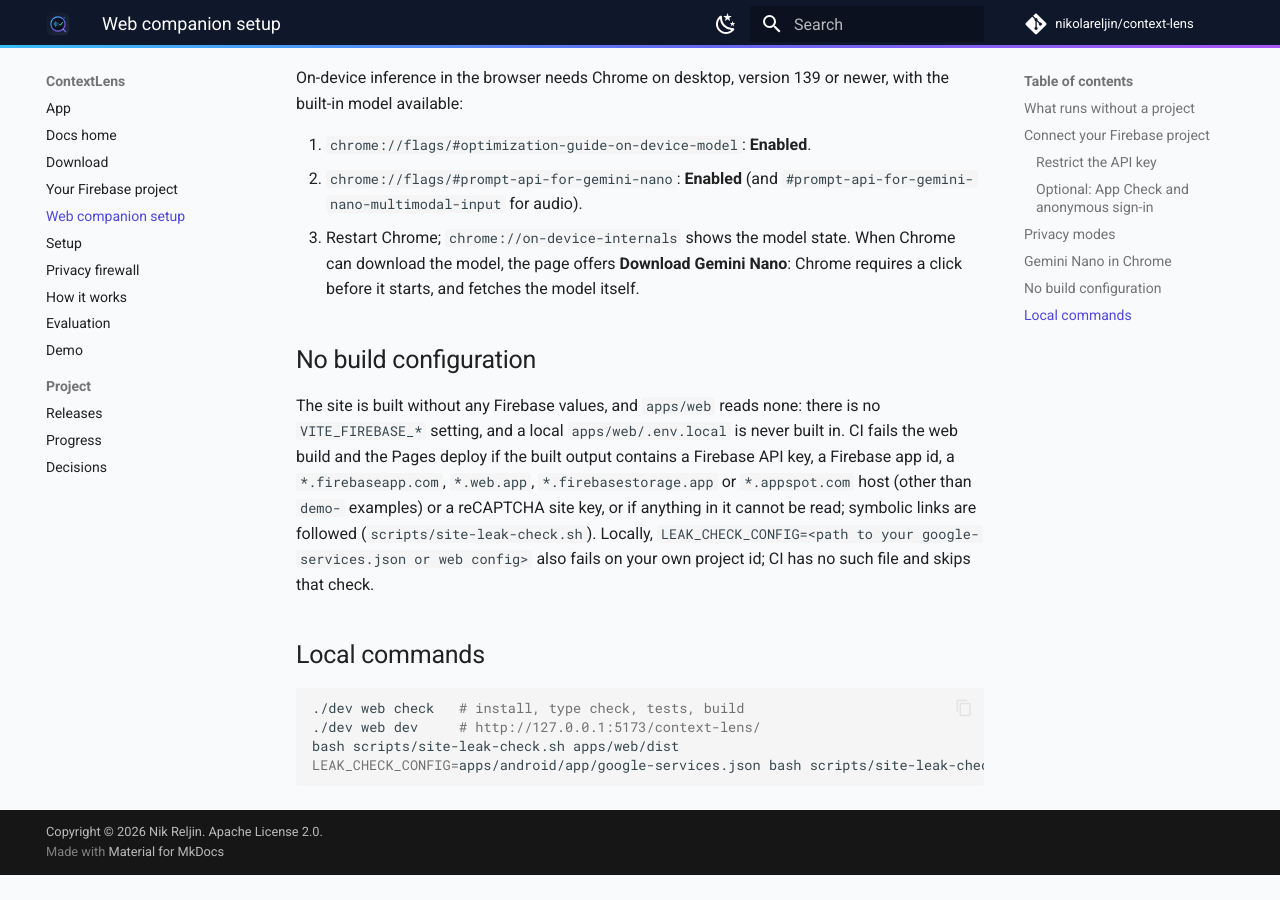
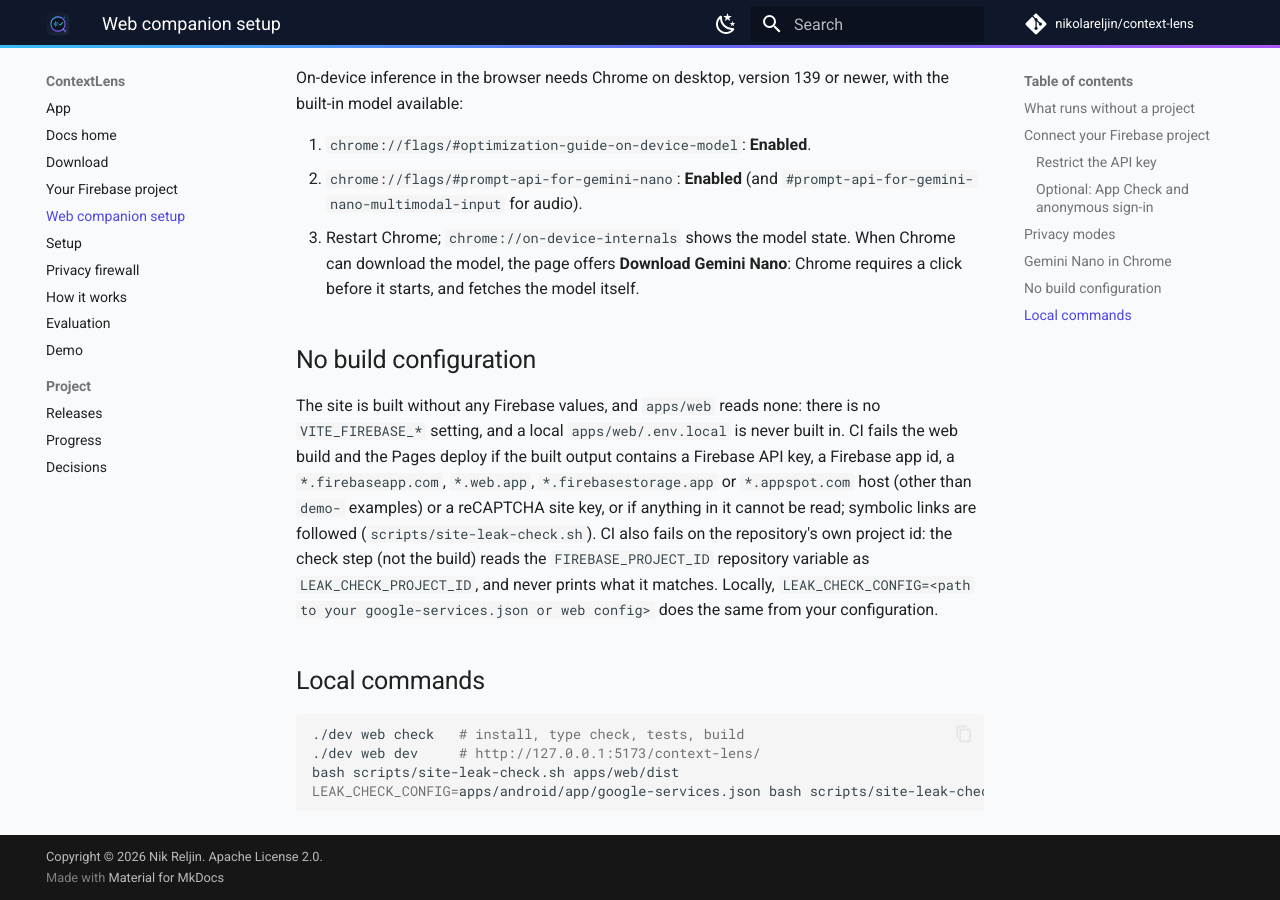
Before and after one commit to nikolareljin/context-lens, an MkDocs documentation site: the page built from docs/web-setup.md, in a window 1280 px wide and 900 px high, scrolled down 2887 px. Built offline with MkDocs 1.6.1 and Material for MkDocs 9.7.7, drawn with Linux system fonts in a browser that asks for light colours; plug-ins that fetch from the network failed and are left out; comment, search, counter and statistics services are not loaded; before the commit the page ends 3762 px from its top, so only the background shows below that.

Commit message:
ci: the leak check also fails on the repository's own project id

```diff
--- a/docs/web-setup.md
+++ b/docs/web-setup.md
@@ -61,7 +61,7 @@ On-device inference in the browser needs Chrome on desktop, version 139 or newer
 
 ## No build configuration
 
-The site is built without any Firebase values, and `apps/web` reads none: there is no `VITE_FIREBASE_*` setting, and a local `apps/web/.env.local` is never built in. CI fails the web build and the Pages deploy if the built output contains a Firebase API key, a Firebase app id, a `*.firebaseapp.com`, `*.web.app`, `*.firebasestorage.app` or `*.appspot.com` host (other than `demo-` examples) or a reCAPTCHA site key, or if anything in it cannot be read; symbolic links are followed (`scripts/site-leak-check.sh`). Locally, `LEAK_CHECK_CONFIG=<path to your google-services.json or web config>` also fails on your own project id; CI has no such file and skips that check.
+The site is built without any Firebase values, and `apps/web` reads none: there is no `VITE_FIREBASE_*` setting, and a local `apps/web/.env.local` is never built in. CI fails the web build and the Pages deploy if the built output contains a Firebase API key, a Firebase app id, a `*.firebaseapp.com`, `*.web.app`, `*.firebasestorage.app` or `*.appspot.com` host (other than `demo-` examples) or a reCAPTCHA site key, or if anything in it cannot be read; symbolic links are followed (`scripts/site-leak-check.sh`). CI also fails on the repository's own project id: the check step (not the build) reads the `FIREBASE_PROJECT_ID` repository variable as `LEAK_CHECK_PROJECT_ID`, and never prints what it matches. Locally, `LEAK_CHECK_CONFIG=<path to your google-services.json or web config>` does the same from your configuration.
 
 ## Local commands
 
```
Also changed, not shown: docs/implementation-progress.md (+1 -1 lines), 4 other files.
